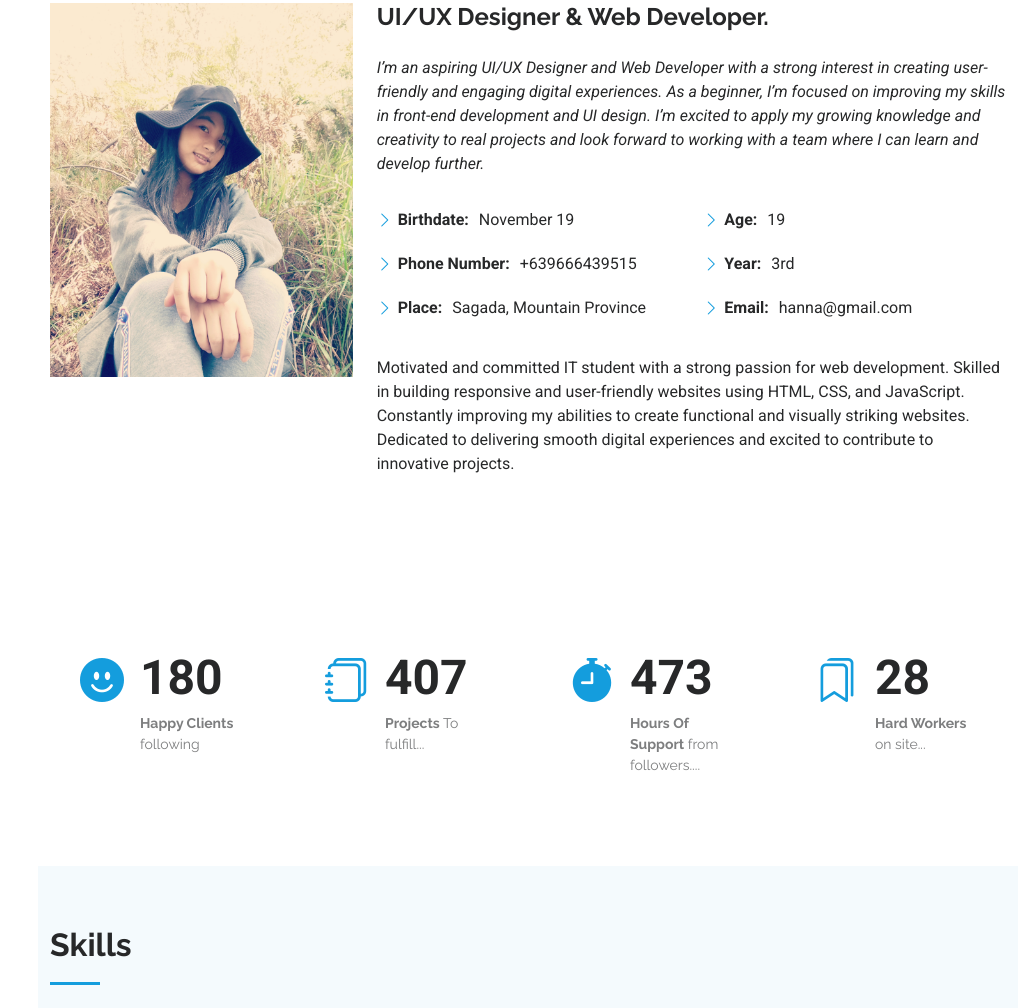
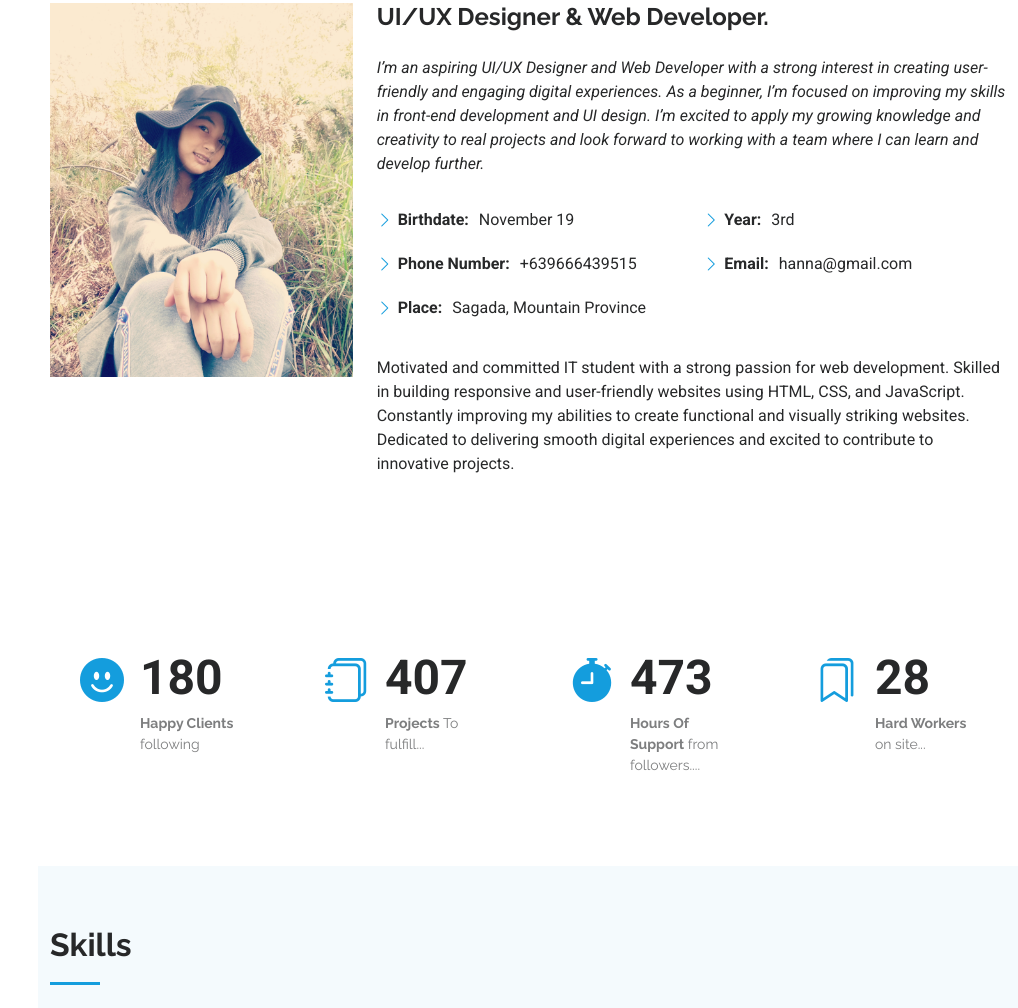
Before and after one commit to Hana-Kaye/MyPortfolio, a plain HTML site: page index.html in a window 1280 px wide. Shown: the part 1091-2099 px from the top of the page, without its empty margins (262-1280 px from the left). Drawn offline with Linux system fonts and the light colour scheme.

Commit message:
Update index.html

```diff
--- a/index.html
+++ b/index.html
@@ -139,7 +139,6 @@
               </div>
               <div class="col-lg-6">
                 <ul>
-                  <li><i class="bi bi-chevron-right"></i> <strong>Age:</strong> <span>19</span></li>
                   <li><i class="bi bi-chevron-right"></i> <strong>Year:</strong> <span>3rd</span></li>
                   <li><i class="bi bi-chevron-right"></i> <strong>Email:</strong> <span>hanna@gmail.com</span></li>
                 </ul>
```
